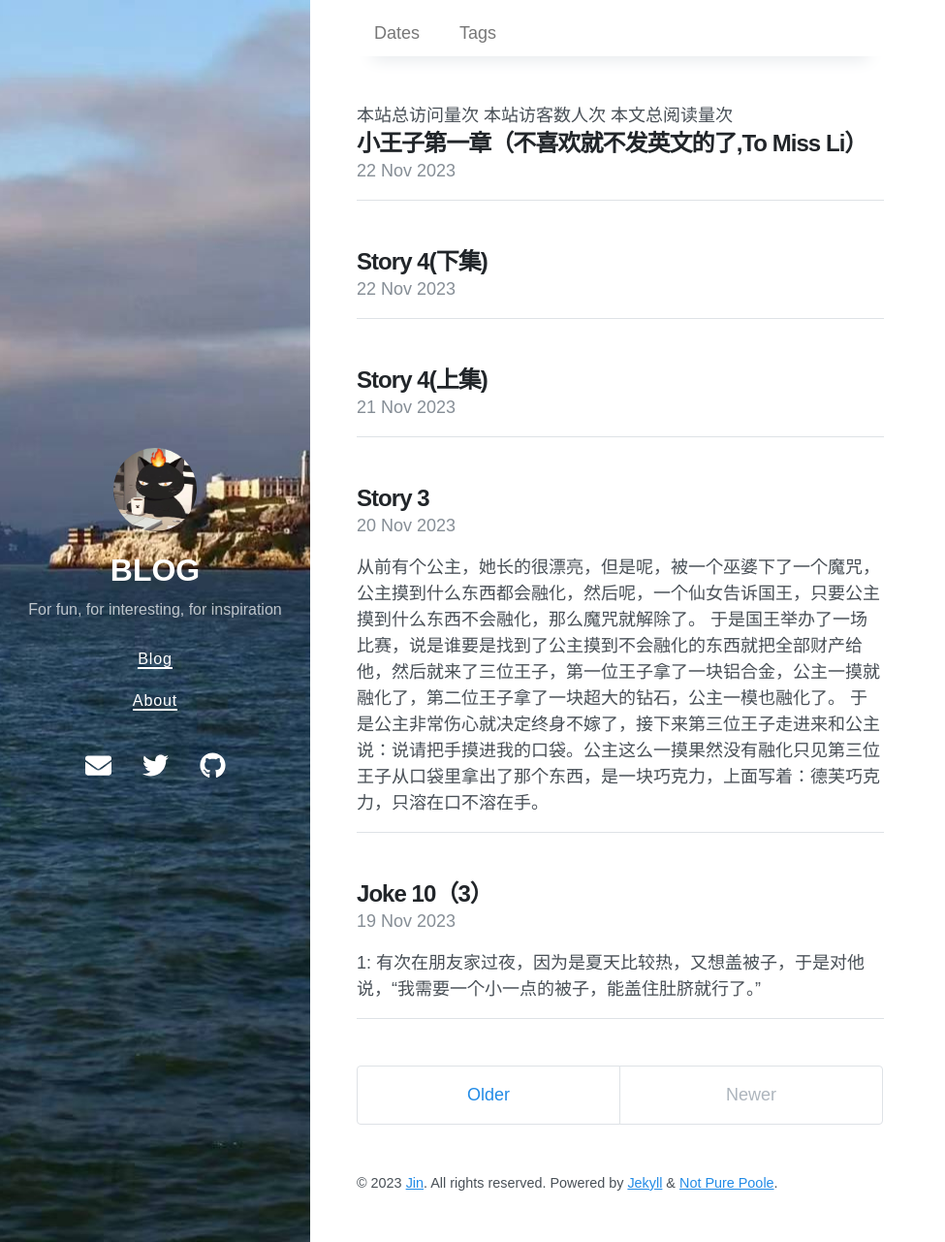
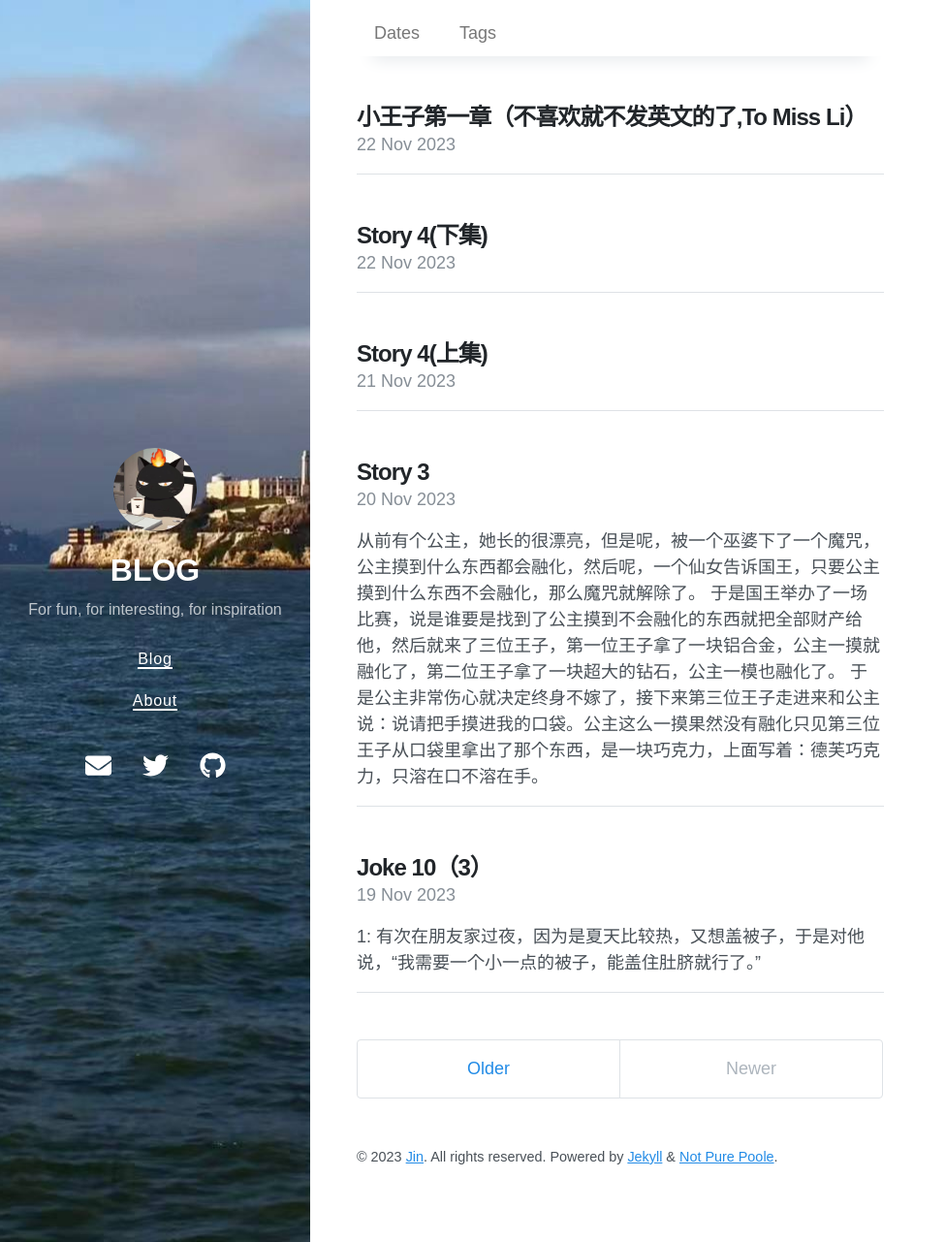
Before and after one commit to New-lay/New-lay.github.io, a Jekyll site: the page built from index.html, in a window 1280 px wide and 1281 px high. Shown: the whole window at 97% size, without its empty margins (0-975 px from the left). Built offline with Jekyll 4.4.1, drawn with Linux system fonts in a browser that asks for light colours; nearby versions of some CDN libraries; the list of posts is cut into pages by our own code.

Commit message:
Update home.html

```diff
--- a/_layouts/home.html
+++ b/_layouts/home.html
@@ -3,10 +3,6 @@ layout: default
 ---
 
 {% include home-header.html %}
-
-本站总访问量<span id="busuanzi_value_site_pv"></span>次
-本站访客数<span id="busuanzi_value_site_uv"></span>人次
-本文总阅读量<span id="busuanzi_value_page_pv"></span>次
 
 <div class="posts">
   {% for post in paginator.posts %}
```
